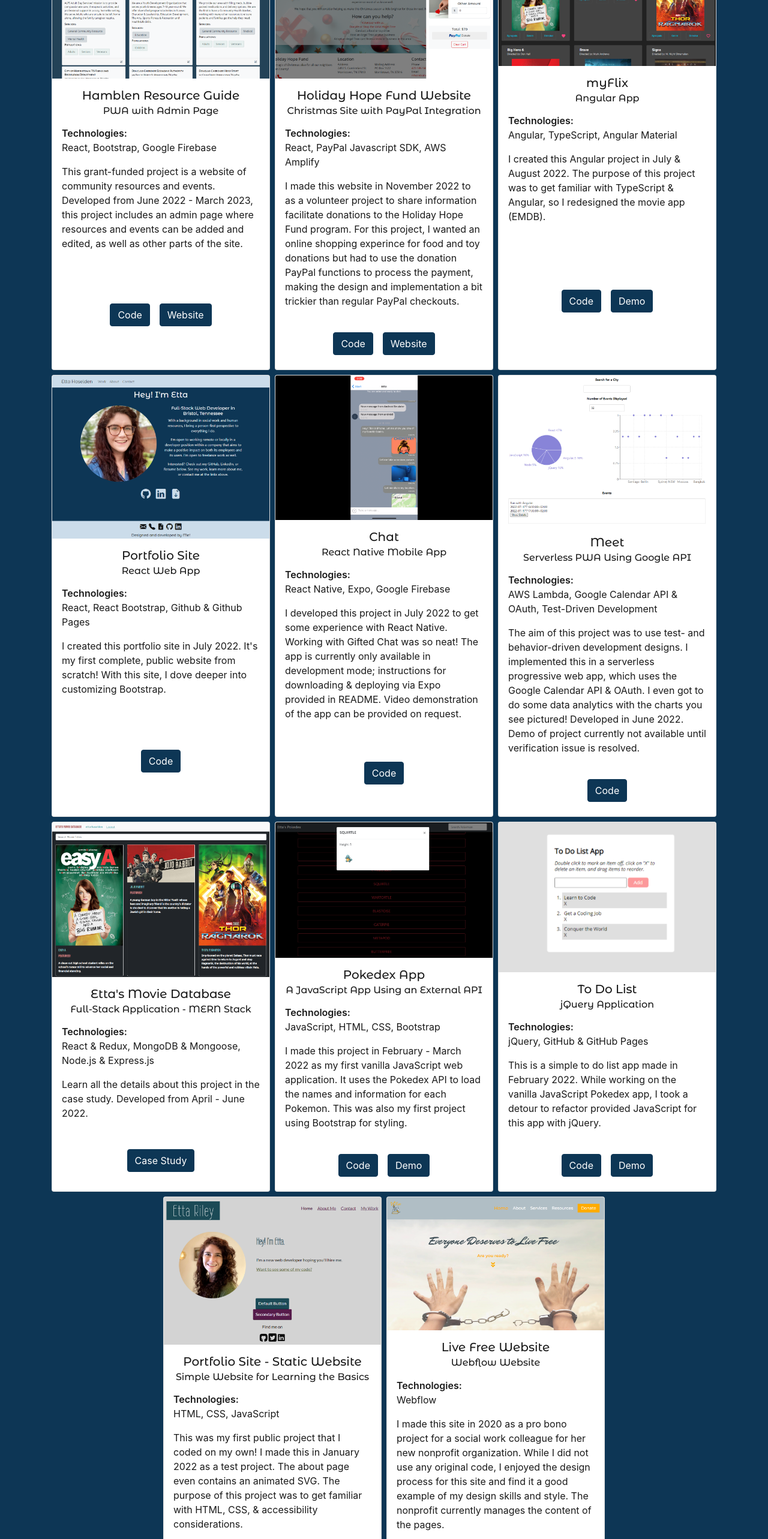
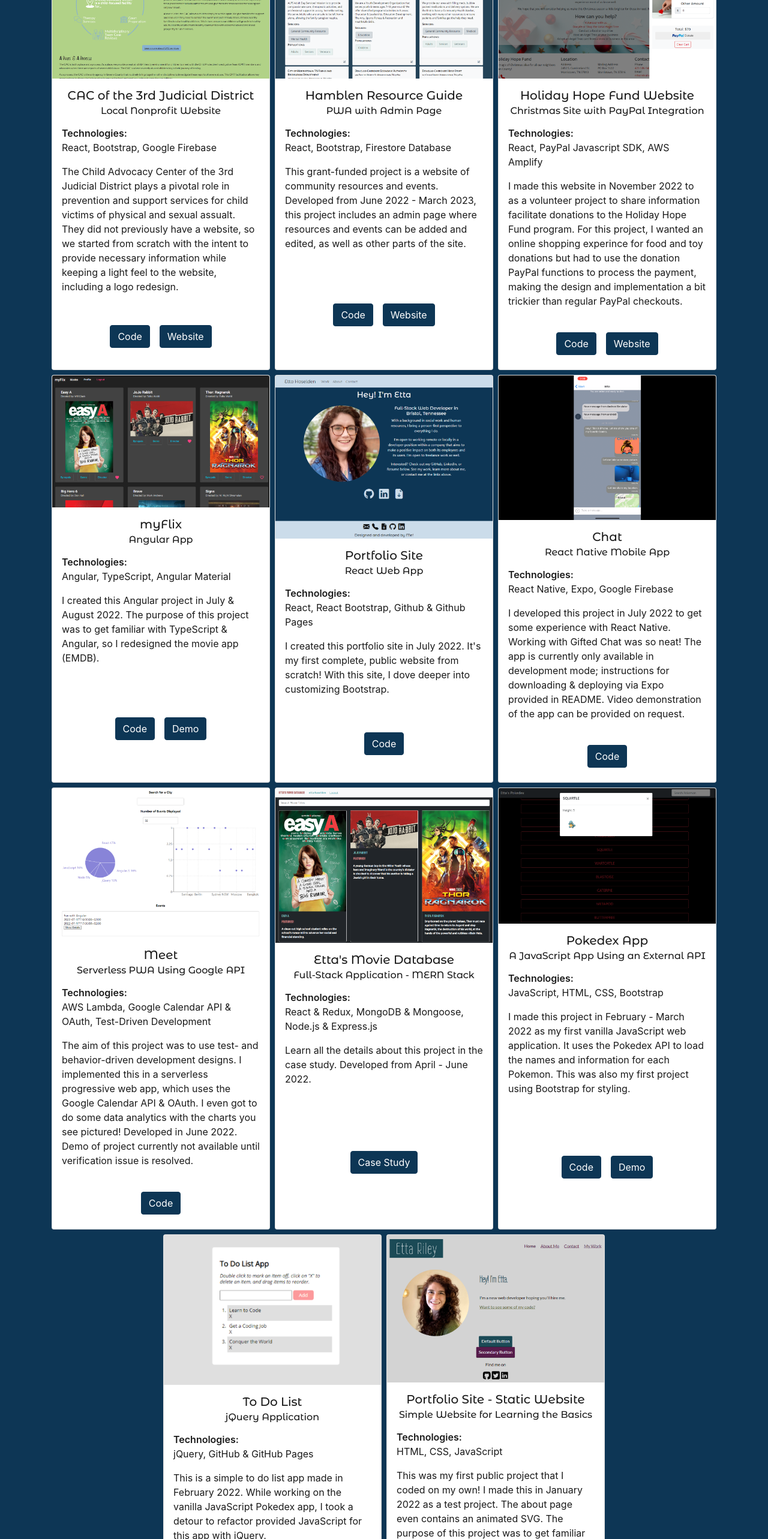
Before and after one commit to ettariley/jp-portfolio, a React (Create React App) app: page /work in a window 1280 px wide. Shown: the part 234-2800 px from the top of the page at 60% size. Built offline with nearby package versions, Linux system fonts and the light colour scheme.

Commit message:
new site updates

```diff
--- a/src/components/about/about.js
+++ b/src/components/about/about.js
@@ -16,24 +16,56 @@
 
   return (
     <Fade in={open}>
-      <Container className='about'>
-        <h2 className='pt-3 text-center'>About Me</h2>
-        <Row className='justify-content-center'>
-          <Column md='8' lg='7' className=''>
-            <p className='mt-3'>I’ve spent a decade learning about and helping people, and in my pursuit to problem-solve for clients, organizations, and communities, I kept coming back to one thing: all the ways technology and access to it can improve lives. I felt like I needed to be a part of this growing group of creative problem-solvers using these flexible tools to build incredible solutions, so I decided to change course and pursue a career in web development.</p>
-            <p>I’m open to remote or local (Northeast Tennessee/Southwest Virginia) work in full-time or freelance roles. While I’ve enjoyed developing websites/web apps in React the most, you can check out my portfolio to further explore the other technical skills I’ve developed.</p>
-            <p>When I’m not working, you’ll find me outside, on a walk, listening to an audiobook. It’s the best way to de-stress! I also enjoy going out on the local lakes and rivers. If I’m inside, I’m probably still listening to an audiobook, but I’m cuddling my dogs, baking, or sewing. Sometimes, you can even find me on stage in a community theatre show.</p>
+      <Container className="about">
+        <h2 className="pt-3 text-center">About Me</h2>
+        <Row className="justify-content-center">
+          <Column md="8" lg="7" className="">
+            <p className="mt-3">
+              I’ve spent a decade learning about and helping people, and in my
+              pursuit to problem-solve for clients, organizations, and
+              communities, I kept coming back to one thing: all the ways
+              technology and access to it can improve lives. I felt like I
+              needed to be a part of this growing group of creative
+              problem-solvers using these flexible tools to build incredible
+              solutions, so I decided to change course and pursue a career in
+              web development.
+            </p>
+            <p>
+              I’m open to remote or local (Northeast Tennessee/Southwest
+              Virginia) freelance website design roles. While I’ve enjoyed
+              developing websites/web apps in React the most, you can check out
+              my portfolio to further explore the other technical skills I’ve
+              developed.
+            </p>
+            <p>
+              When I’m not working, you’ll find me outside, on a walk, listening
+              to an audiobook. It’s the best way to de-stress! I also enjoy
+              going out on the local lakes and rivers. If I’m inside, I’m
+              probably still listening to an audiobook, but I’m cuddling my
+              dogs, baking, or sewing. Sometimes, you can even find me on stage
+              in a community theatre show.
+            </p>
           </Column>
         </Row>
-        <Row className='p-2 justify-content-center align-items-center text-center'>
-          <Column lg='3' xxl='2' className='p-2'>
-            <Button variant='outline-secondary' href='/work'>Check Out My Work</Button>
+        <Row className="p-2 justify-content-center align-items-center text-center">
+          <Column lg="3" xxl="2" className="p-2">
+            <Button variant="outline-secondary" href="/work">
+              Check Out My Work
+            </Button>
           </Column>
-          <Column lg='3' xxl='2' className='p-2'>
-            <Button variant='outline-secondary' href={require('../../assets/Etta_Haselden_Resume.pdf')} download>Download My Resume</Button>
+          <Column lg="3" xxl="2" className="p-2">
+            <Button
+              variant="outline-secondary"
+              href={require('../../assets/Etta_Haselden_Resume.pdf')}
+              download
+            >
+              Download My Resume
+            </Button>
           </Column>
-          <Column lg='3' xxl='2' className='p-2'>
-            <Button variant='outline-secondary' href='/contact'>Contact Me</Button>
+          <Column lg="3" xxl="2" className="p-2">
+            <Button variant="outline-secondary" href="/contact">
+              Contact Me
+            </Button>
           </Column>
         </Row>
       </Container>
--- a/src/components/contact/contact.js
+++ b/src/components/contact/contact.js
@@ -47,7 +47,7 @@
         </p>
         <Row className="pb-2">
           {/* Contact deatils */}
-          <Column md="6" lg="5" className="ms-auto">
+          <Column md="6" lg="5" className="ms-auto me-auto">
             <Row>
               <p className="fs-5">
                 <i className="bi bi-geo-alt-fill ci"></i> Bristol, TN Area or
@@ -78,7 +78,7 @@
           </Column>
 
           {/* Contact form */}
-          <Column md="6" className="contact-form pt-3 pb-4 ps-4 pe-4">
+          {/* <Column md="6" className="contact-form pt-3 pb-4 ps-4 pe-4">
             <Form ref={form} onSubmit={sendEmail}>
               <Form.Group className="mb-3" controlId="contactFormName">
                 <Form.Label>Name</Form.Label>
@@ -106,7 +106,7 @@
                 Submit
               </Button>
             </Form>
-          </Column>
+          </Column> */}
         </Row>
 
         {showModal ? (
--- a/src/components/home/home.js
+++ b/src/components/home/home.js
@@ -16,28 +16,61 @@
 
   return (
     <Fade in={open}>
-      <Container className='home'>
-        <h1 className='p-3 text-center'>Hey! I'm Etta</h1>
-        <Row className='justify-content-center'>
-          <Column lg='5' md='6' className='text-center pb-2'>
-            <Image className='img-fluid' roundedCircle='true' src={require('../../assets/headshot.jpg')} />
+      <Container className="home">
+        <h1 className="p-3 text-center">Hey! I'm Etta</h1>
+        <Row className="justify-content-center">
+          <Column lg="5" md="6" className="text-center pb-2">
+            <Image
+              className="img-fluid"
+              roundedCircle="true"
+              src={require('../../assets/headshot.jpg')}
+            />
           </Column>
-          <Column lg='5' md='6'>
+          <Column lg="5" md="6">
             <h5>Full-Stack Web Developer in Bristol, Tennessee</h5>
-            <p>With a background in social work and human resources, I bring a person-first perspective to everything I do.</p>
-            <p>I'm open to working remote or locally in a developer position within a company that aims to make a positive impact on both its employees and its users. I'm open to freelance work as well.</p>
-            <p>Interested? Check out my GitHub, LinkedIn, or Resume below. See my work, learn more about me, or contact me at the links above.</p>
+            <p>
+              With a background in social work and human resources, I bring a
+              person-first perspective to everything I do.
+            </p>
+            <p>
+              I'm open to working remote or locally as a freelance website
+              developer. I specialize in websites for nonprofits but am open to
+              other industries as well.
+            </p>
+            <p>
+              Interested? Check out my GitHub, LinkedIn, or Resume below. See my
+              work, learn more about me, or contact me at the links above.
+            </p>
           </Column>
         </Row>
-        <Row className='justify-content-center home-icons pb-2'>
-          <Column xs='auto'>
-            <a href='https://github.com/ettariley' title='My Github' target="_blank"><i className="bi bi-github hi"></i></a>
+        <Row className="justify-content-center home-icons pb-2">
+          <Column xs="auto">
+            <a
+              href="https://github.com/ettariley"
+              title="My Github"
+              target="_blank"
+            >
+              <i className="bi bi-github hi"></i>
+            </a>
           </Column>
-          <Column xs='auto'>
-            <a href='https://www.linkedin.com/in/etta-r-baker/' title='My LinkedIn' target="_blank"><i className="bi bi-linkedin hi"></i></a>
+          <Column xs="auto">
+            <a
+              href="https://www.linkedin.com/in/etta-r-baker/"
+              title="My LinkedIn"
+              target="_blank"
+            >
+              <i className="bi bi-linkedin hi"></i>
+            </a>
           </Column>
-          <Column xs='auto'>
-            <a href={require('../../assets/Etta_Haselden_Resume.pdf')} download title='My Resume' target="_blank"><i className="bi bi-file-earmark-arrow-down-fill hi"></i></a>
+          <Column xs="auto">
+            <a
+              href={require('../../assets/Etta_Haselden_Resume.pdf')}
+              download
+              title="My Resume"
+              target="_blank"
+            >
+              <i className="bi bi-file-earmark-arrow-down-fill hi"></i>
+            </a>
           </Column>
         </Row>
       </Container>
--- a/src/components/work/work-info.js
+++ b/src/components/work/work-info.js
@@ -1,38 +1,41 @@
 const workInfo = [
+  {
+    title: 'CAC of the 3rd Judicial District',
+    screenshot: require('../../assets/CAC_Screenshot.png'),
+    tagline: 'Local Nonprofit Website',
+    technologies: ['React', ' Bootstrap', ' Google Firebase'],
+    description:
+      'The Child Advocacy Center of the 3rd Judicial District plays a pivotal role in prevention and support services for child victims of physical and sexual assualt. They did not previously have a website, so we started from scratch with the intent to provide necessary information while keeping a light feel to the website, including a logo redesign.',
+      github: 'https://github.com/ettariley/CAC',
+      liveSite: 'https://cac3jd.org/',
+  },
   {
     title: 'Hamblen Resource Guide',
     screenshot: require('../../assets/HRG_Portfolio_Screenshot.png'),
     tagline: 'PWA with Admin Page',
-    technologies: [
-      'React',
-      ' Bootstrap',
-      ' Google Firebase',
-    ],
-    description: "This grant-funded project is a website of community resources and events. Developed from June 2022 - March 2023, this project includes an admin page where resources and events can be added and edited, as well as other parts of the site.",
+    technologies: ['React', ' Bootstrap', ' Firestore Database'],
+    description:
+      'This grant-funded project is a website of community resources and events. Developed from June 2022 - March 2023, this project includes an admin page where resources and events can be added and edited, as well as other parts of the site.',
     github: 'https://github.com/ettariley/Resource-Guide',
     liveSite: 'https://hamblenresourceguide.org/',
-  },{
+  },
+  {
     title: 'Holiday Hope Fund Website',
     screenshot: require('../../assets/HHF_Portfolio_Screenshot.png'),
     tagline: 'Christmas Site with PayPal Integration',
-    technologies: [
-      'React',
-      ' PayPal Javascript SDK',
-      ' AWS Amplify',
-    ],
-    description: "I made this website in November 2022 to as a volunteer project to share information facilitate donations to the Holiday Hope Fund program. For this project, I wanted an online shopping experince for food and toy donations but had to use the donation PayPal functions to process the payment, making the design and implementation a bit trickier than regular PayPal checkouts.",
+    technologies: ['React', ' PayPal Javascript SDK', ' AWS Amplify'],
+    description:
+      'I made this website in November 2022 to as a volunteer project to share information facilitate donations to the Holiday Hope Fund program. For this project, I wanted an online shopping experince for food and toy donations but had to use the donation PayPal functions to process the payment, making the design and implementation a bit trickier than regular PayPal checkouts.',
     github: 'https://github.com/ettariley/holiday-hope-fund',
     liveSite: 'https://holidayhopefund.org/',
-  },{
+  },
+  {
     title: 'myFlix',
     screenshot: require('../../assets/myFlix_Screenshot.png'),
     tagline: 'Angular App',
-    technologies: [
-      'Angular',
-      ' TypeScript',
-      ' Angular Material',
-    ],
-    description: "I created this Angular project in July & August 2022. The purpose of this project was to get familiar with TypeScript & Angular, so I redesigned the movie app (EMDB).",
+    technologies: ['Angular', ' TypeScript', ' Angular Material'],
+    description:
+      'I created this Angular project in July & August 2022. The purpose of this project was to get familiar with TypeScript & Angular, so I redesigned the movie app (EMDB).',
     github: 'https://github.com/ettariley/myFlix-Angular-client',
     demo: 'http://myFlix.ettahaselden.com',
   },
@@ -40,24 +43,18 @@
     title: 'Portfolio Site',
     screenshot: require('../../assets/JP_Portfolio_Screenshot.png'),
     tagline: 'React Web App',
-    technologies: [
-      'React',
-      ' React Bootstrap',
-      ' Github & Github Pages',
-    ],
-    description: "I created this portfolio site in July 2022. It's my first complete, public website from scratch! With this site, I dove deeper into customizing Bootstrap.",
+    technologies: ['React', ' React Bootstrap', ' Github & Github Pages'],
+    description:
+      "I created this portfolio site in July 2022. It's my first complete, public website from scratch! With this site, I dove deeper into customizing Bootstrap.",
     github: 'https://github.com/ettariley/jp-portfolio',
   },
   {
     title: 'Chat',
     screenshot: require('../../assets/Chat_Screenshot.png'),
     tagline: 'React Native Mobile App',
-    technologies: [
-      'React Native',
-      ' Expo',
-      ' Google Firebase',
-    ],
-    description: 'I developed this project in July 2022 to get some experience with React Native. Working with Gifted Chat was so neat! The app is currently only available in development mode; instructions for downloading & deploying via Expo provided in README. Video demonstration of the app can be provided on request.',
+    technologies: ['React Native', ' Expo', ' Google Firebase'],
+    description:
+      'I developed this project in July 2022 to get some experience with React Native. Working with Gifted Chat was so neat! The app is currently only available in development mode; instructions for downloading & deploying via Expo provided in README. Video demonstration of the app can be provided on request.',
     github: 'https://github.com/ettariley/Chat-App',
   },
   {
@@ -69,7 +66,8 @@
       ' Google Calendar API & OAuth',
       ' Test-Driven Development',
     ],
-    description: 'The aim of this project was to use test- and behavior-driven development designs. I implemented this in a serverless progressive web app, which uses the Google Calendar API & OAuth. I even got to do some data analytics with the charts you see pictured! Developed in June 2022. Demo of project currently not available until verification issue is resolved.',
+    description:
+      'The aim of this project was to use test- and behavior-driven development designs. I implemented this in a serverless progressive web app, which uses the Google Calendar API & OAuth. I even got to do some data analytics with the charts you see pictured! Developed in June 2022. Demo of project currently not available until verification issue is resolved.',
     github: 'https://github.com/ettariley/meet',
   },
   {
@@ -81,19 +79,17 @@
       ' MongoDB & Mongoose',
       ' Node.js & Express.js',
     ],
-    description: 'Learn all the details about this project in the case study. Developed from April - June 2022.',
+    description:
+      'Learn all the details about this project in the case study. Developed from April - June 2022.',
     caseStudy: true,
   },
   {
     title: 'Pokedex App',
     screenshot: require('../../assets/Pokedex_Screenshot.png'),
     tagline: 'A JavaScript App Using an External API',
-    technologies: [
-      'JavaScript',
-      ' HTML, CSS',
-      ' Bootstrap',
-    ],
-    description: 'I made this project in February - March 2022 as my first vanilla JavaScript web application. It uses the Pokedex API to load the names and information for each Pokemon. This was also my first project using Bootstrap for styling.',
+    technologies: ['JavaScript', ' HTML, CSS', ' Bootstrap'],
+    description:
+      'I made this project in February - March 2022 as my first vanilla JavaScript web application. It uses the Pokedex API to load the names and information for each Pokemon. This was also my first project using Bootstrap for styling.',
     github: 'https://github.com/ettariley/PokedexEtta',
     demo: 'http://pokedex.ettahaselden.com',
   },
@@ -101,11 +97,9 @@
     title: 'To Do List',
     screenshot: require('../../assets/To_Do_List_Screenshot.png'),
     tagline: 'jQuery Application',
-    technologies: [
-      'jQuery',
-      ' GitHub & GitHub Pages',
-    ],
-    description: 'This is a simple to do list app made in February 2022. While working on the vanilla JavaScript Pokedex app, I took a detour to refactor provided JavaScript for this app with jQuery.',
+    technologies: ['jQuery', ' GitHub & GitHub Pages'],
+    description:
+      'This is a simple to do list app made in February 2022. While working on the vanilla JavaScript Pokedex app, I took a detour to refactor provided JavaScript for this app with jQuery.',
     github: 'https://github.com/ettariley/EttaToDoList',
     demo: 'http://todolist.ettahaselden.com',
   },
@@ -113,24 +107,11 @@
     title: 'Portfolio Site - Static Website',
     screenshot: require('../../assets/First_Portfolio_Screenshot.png'),
     tagline: 'Simple Website for Learning the Basics',
-    technologies: [
-      'HTML',
-      ' CSS',
-      ' JavaScript',
-    ],
-    description: 'This was my first public project that I coded on my own! I made this in January 2022 as a test project. The about page even contains an animated SVG. The purpose of this project was to get familiar with HTML, CSS, & accessibility considerations.',
+    technologies: ['HTML', ' CSS', ' JavaScript'],
+    description:
+      'This was my first public project that I coded on my own! I made this in January 2022 as a test project. The about page even contains an animated SVG. The purpose of this project was to get familiar with HTML, CSS, & accessibility considerations.',
     github: 'https://github.com/ettariley/PortfolioSite',
     demo: 'http://portfolio1.ettahaselden.com',
-  },
-  {
-    title: 'Live Free Website',
-    screenshot: require('../../assets/Live_Free_Screenshot.png'),
-    tagline: 'Webflow Website',
-    technologies: [
-      'Webflow',
-    ],
-    description: 'I made this site in 2020 as a pro bono project for a social work colleague for her new nonprofit organization. While I did not use any original code, I enjoyed the design process for this site and find it a good example of my design skills and style. The nonprofit currently manages the content of the pages.',
-    liveSite: 'https://www.livefreeclaiborne.org/',
   },
 ];
 
```
Also changed, not shown: src/assets/CAC_Screenshot.png (added).
